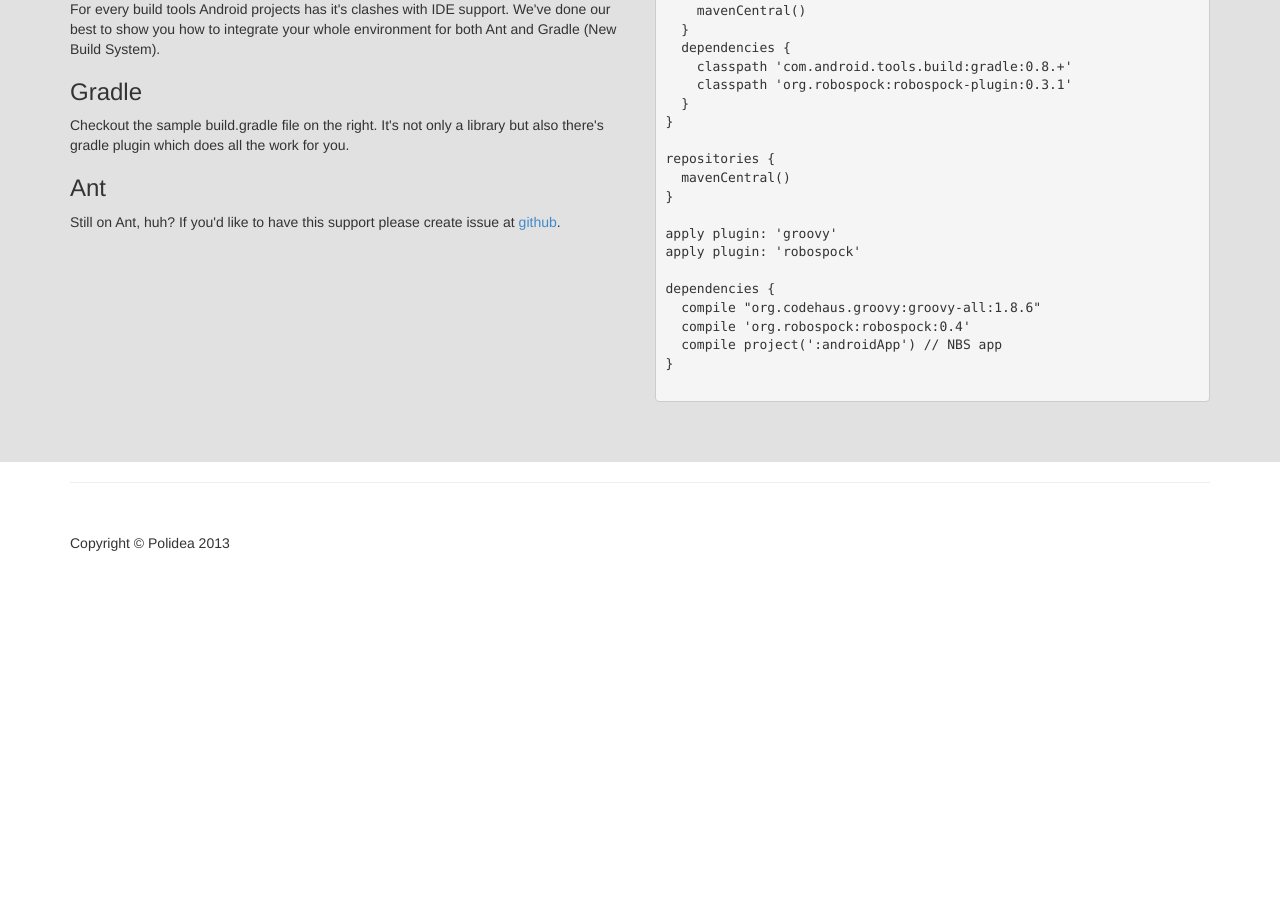
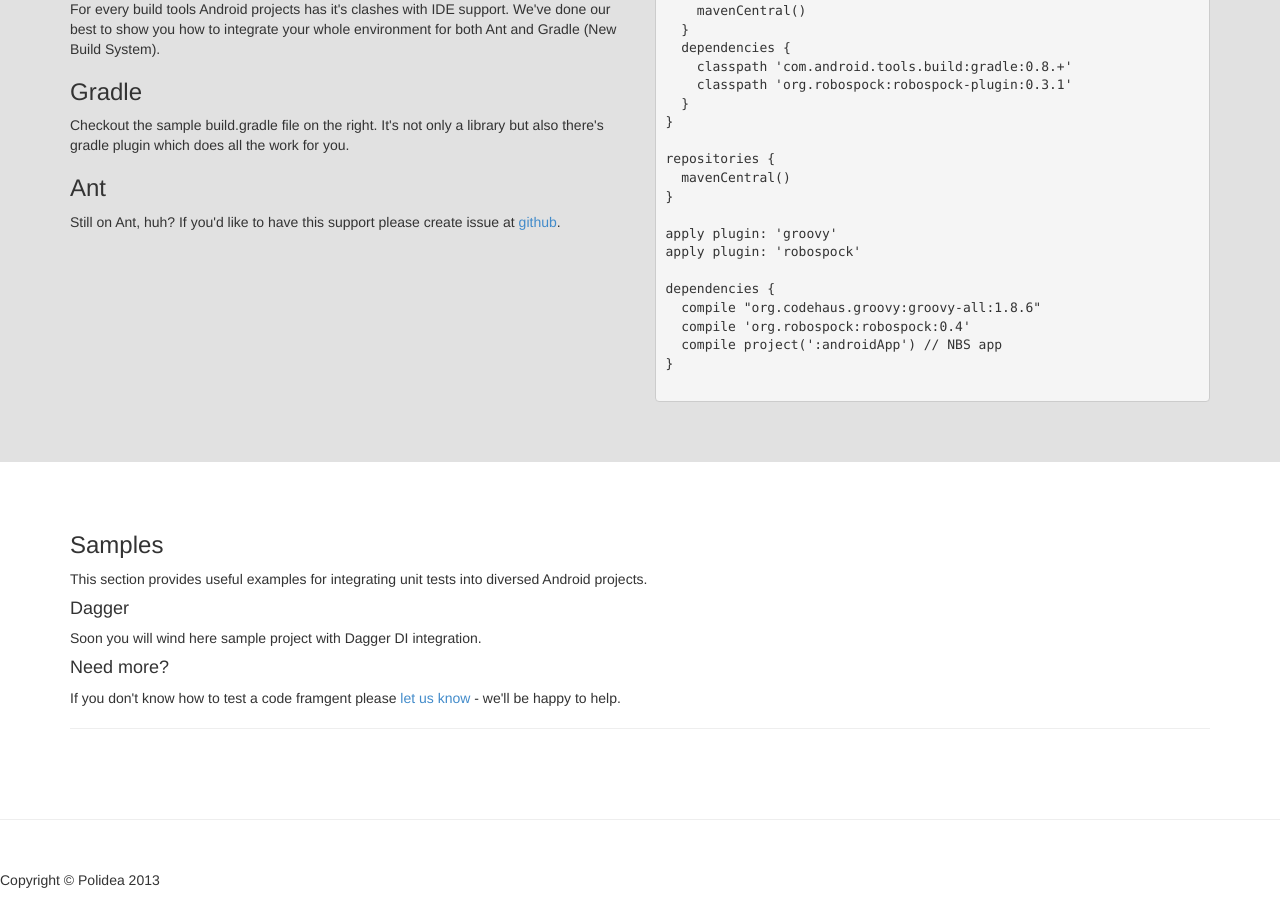
Before and after one commit to robospock/RoboSpock, a Jekyll site: the page built from index.html, in a window 1280 px wide and 900 px high, scrolled down 931 px. Built offline with Jekyll 4.4.1, drawn with Linux system fonts in a browser that asks for light colours; before the commit the page ends 1544 px from its top, so only the background shows below that.

Commit message:
Adding samples section

```diff
--- a/index.html
+++ b/index.html
@@ -182,7 +182,36 @@ dependencies {
 
 <!--</div>&lt;!&ndash; /.container &ndash;&gt;-->
 
-<div class="container">
+<div class="section">
+
+    <div class="container">
+
+        <div class="row">
+            <div class="col-lg-12">
+                <h3>Samples</h3>
+
+                <p>
+                    This section provides useful examples for integrating unit tests into diversed Android projects.
+                </p>
+
+                <h4>Dagger</h4>
+                <p>
+                    Soon you will wind here sample project with Dagger DI integration.
+                </p>
+
+                <h4>Need more?</h4>
+                <p>
+                    If you don't know how to test a code framgent please <a href="https://github.com/Polidea/RoboSpock/issues/new">let us know</a> - we'll be happy to help.
+                </p>
+                <hr>
+            </div>
+        </div><!-- /.row -->
+
+    </div><!-- /.container -->
+
+</div><!-- /.section-colored -->
+
+<div class="container-colored">
 
     <hr>
 
```
